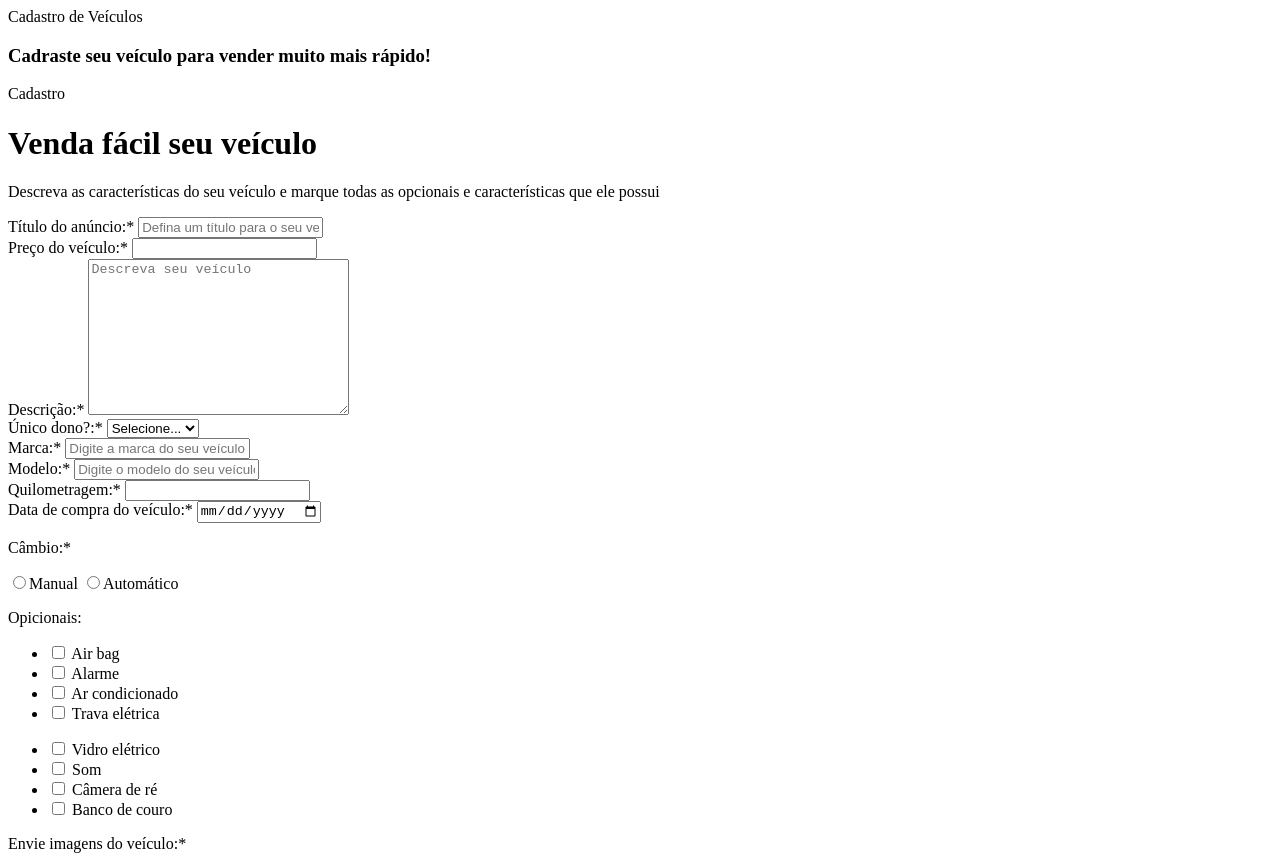
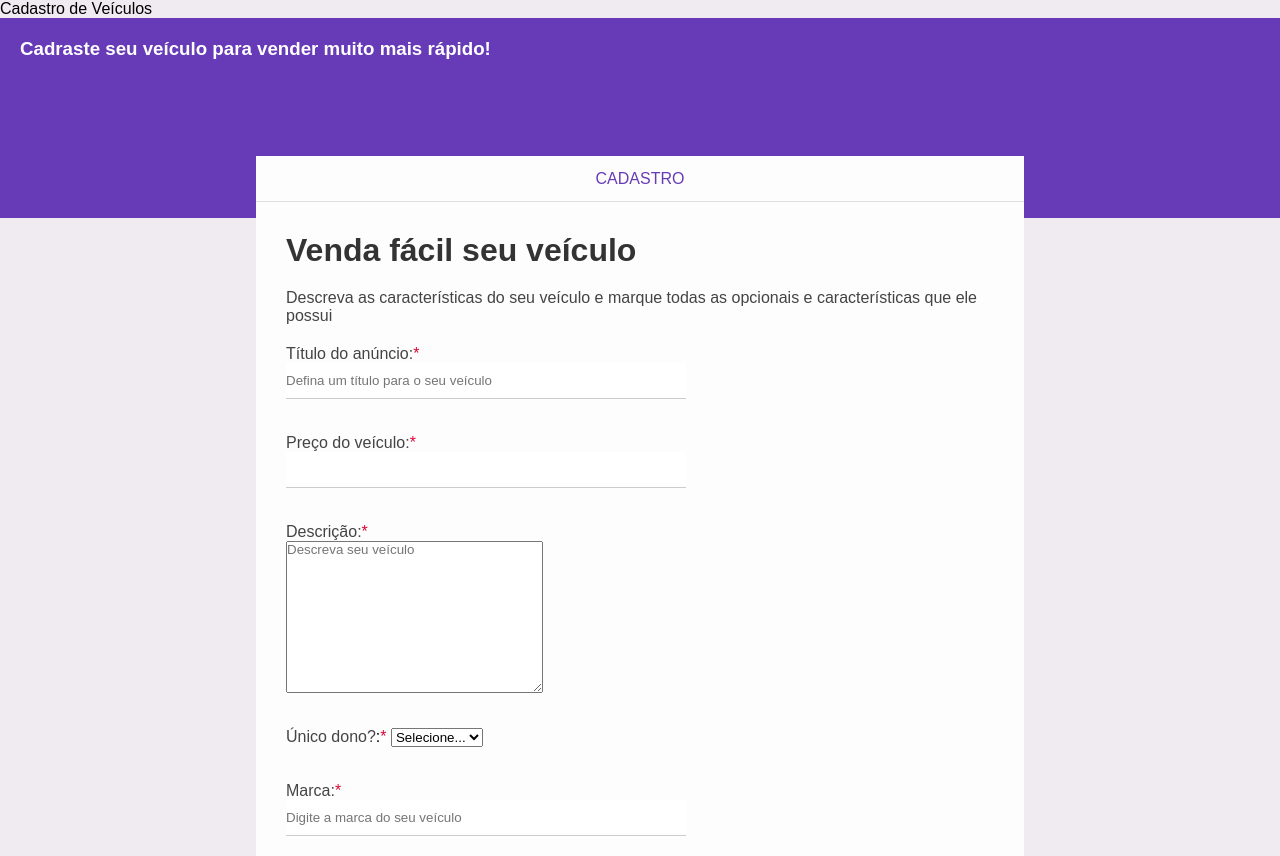
Before and after one commit to annamanoelly/formul-rio, a plain HTML site: page index.html in a window 1280 px wide. Shown: the top 856 px of the page. Drawn offline with Linux system fonts and the light colour scheme.

Commit message:
css e preciso arrumar as seleções

```diff
--- a/css/styles.css
+++ b/css/styles.css
@@ -0,0 +1,115 @@
+/*reset*/
+*{
+    margin: 0;
+    padding: 0;
+    font-family: Arial, Helvetica, sans-serif;
+}
+
+body{
+    background-color: #f0ebf0;
+}
+
+h1,
+h2,
+h3,
+h4,
+h5{
+    color: #333;
+}
+
+P,label{
+    color: #444;
+}
+
+input{
+    border: none;
+    border-bottom: 1px solid #ccc;
+    padding: 10px 0;
+}
+
+input[type="text"],input[type="number"],input [type="date"],input[type="file"]{
+    width: 400px;
+}
+
+.textarea{
+  padding: 10px 5px;
+}
+/*page header*/
+.header{
+    height: 160px;
+    padding: 20px;
+    background-color: #673ab7;
+}
+.header h3{
+    color: #fff;
+    margin-top: 0;
+}
+
+/*form container*/
+.form-container{
+    background-color: #fdfdfd;
+    width: 60%;
+    margin: 0 auto;
+    position: relative;
+    top: -62px;
+}
+ /*form reader*/
+ .form-header{
+    border-bottom: 1px solid #dfdfdf;
+    height: 45px;
+ }
+.form-header p{
+    color: #673ab7;
+    border-bottom: 2 px solid #673ab7;
+    width: 100px;
+    text-align: center;
+    margin: 0 auto;
+    text-transform: uppercase;
+    height: 45px;
+    line-height: 45px;
+}
+/* form body*/
+.form-body{
+    padding: 30px;
+
+}
+.form-title{
+    margin-bottom: 20px;
+}
+.form-body p{
+    margin-bottom: 20px;
+}
+.required-field{
+   color: #d80835;
+}
+.box-input {
+    margin-bottom: 35px;
+}
+.block{
+    display: block;
+}
+.optional-box{
+    display: inline-block;
+    margin: 0 30px 30px 0;
+}
+.optional-list li{
+    list-style: none;
+    margin-bottom: 5px;
+}
+.box-input p{
+    margin-bottom: 15px;
+}
+.btn-submit{
+background-color: #673ab7;
+color: #fff;
+border: 2px solid transparent;
+width: 150px;
+height: 50px;
+cursor: pointer;
+text-transform: 0,5s;
+}
+.btn-submit:hover {
+background-color: #fff;
+border-color: #673ab7;
+color: #673ab7
+}
--- a/index.html
+++ b/index.html
@@ -12,7 +12,6 @@
         <div class="header">
             <h3>Cadraste seu veículo para vender muito mais rápido!</h3>
         </div>
-        <main>
             <div class="form-container">
                 <div class="form-header">
                     <p>Cadastro</p>
@@ -62,6 +61,7 @@
                             <input type="radio" id="manual" name="gear"><label for="manual">Manual</label>
                             <input type="radio" id="auto" name="gear"><label for="auto">Automático</label>
                         </div>
+                        <div class="optional_container">
                             <div class="optional_box">
                                 <p>Opicionais:</p>
                                 <ul class="optional_list">
@@ -103,6 +103,7 @@
                                     </li>
                                 </ul>
                             </div>
+                        </div>
                         <div class="box-input">
                             <p>Envie imagens do veículo:<span class="required-field">*</span></p>
                             <input type="file" multiple accept="image/png,image/jpeg" id="images" name="images" required>
@@ -111,7 +112,6 @@
                     </form>
                 </div>
             </div>
-        </main>
         <div class="form-footer"></div>
     </div>
 
```
Lines whose indentation alone changed are shown as unchanged.
